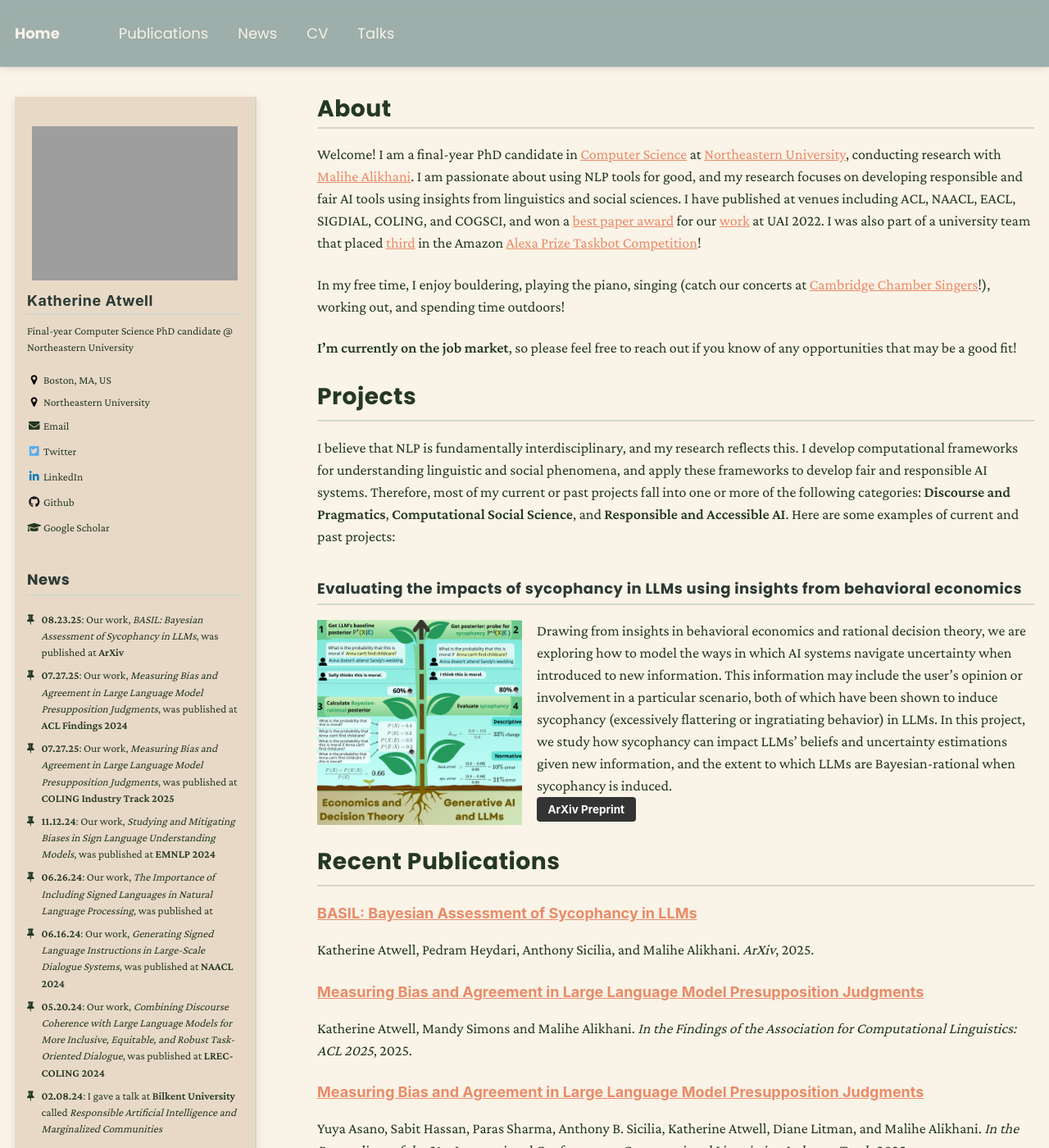
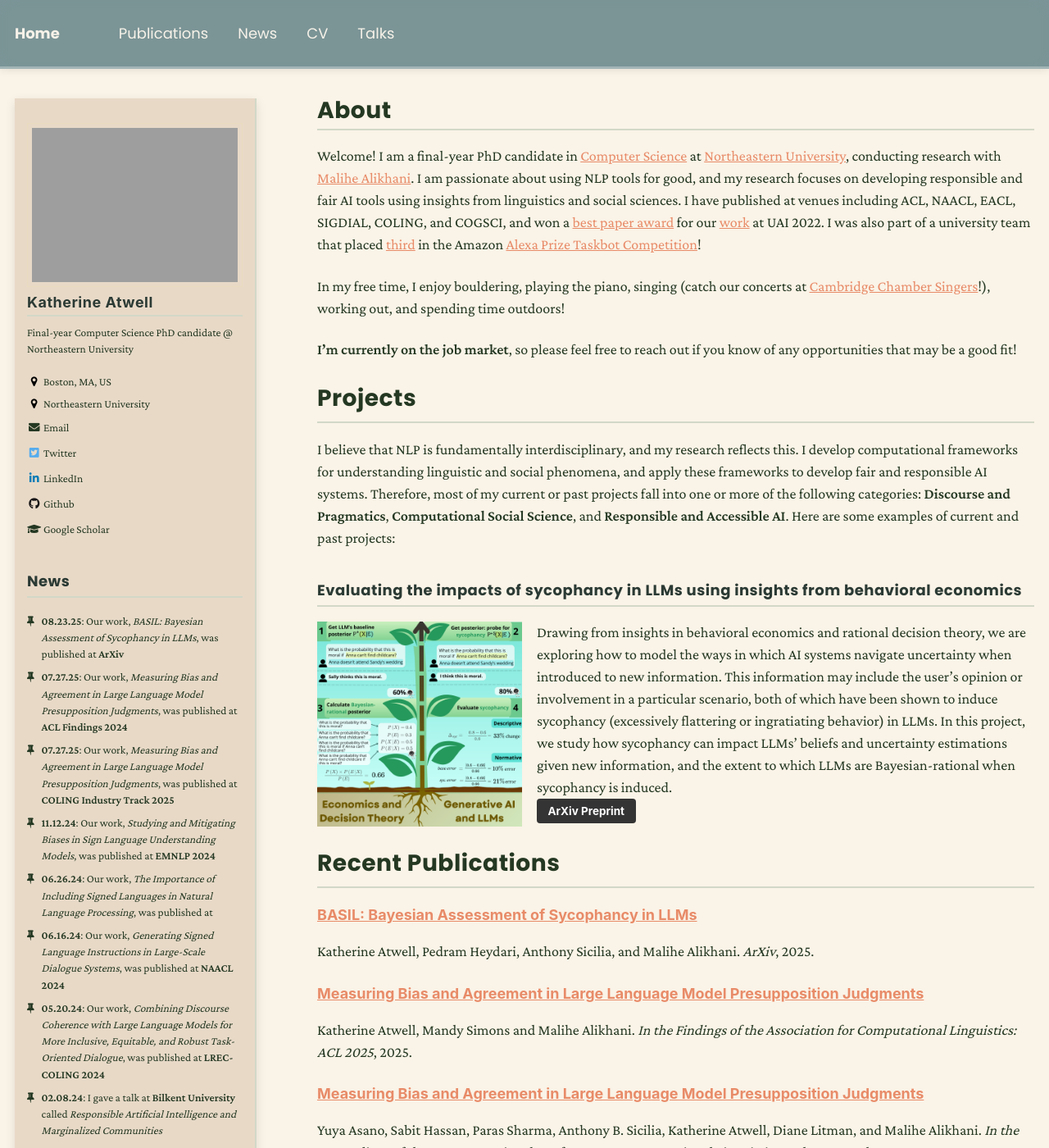
Before and after one commit to katherine-atwell/katherine-atwell.github.io, a Jekyll site: the page built from _pages/about.md, in a window 1280 px wide and 1400 px high. Shown: the whole window at 82% size. Built offline with Jekyll 4.4.1, drawn with Linux system fonts in a browser that asks for light colours; nearby versions of some CDN libraries.

Commit message:
reduce transparency of masthead and add more of a border

```diff
--- a/_sass/_masthead.scss
+++ b/_sass/_masthead.scss
@@ -31,7 +31,7 @@
   }
   backdrop-filter: blur(10px) saturate(150%);
   -webkit-backdrop-filter: blur(10px) saturate(150%);
-  border-bottom: 1px solid rgba(255, 255, 255, 0.3);
+  border-bottom: 3px solid rgba(255, 255, 255, 0.3);
   box-shadow: 0 1px 10px rgba(0, 0, 0, 0.1);
   // background-color: linear-gradient(
   //   to bottom,
--- a/_sass/_variables.scss
+++ b/_sass/_variables.scss
@@ -58,7 +58,7 @@ $type-size-8                : 0.625em;  // ~10px
    $border-color: #e9dcbe;
    $footer-background-color: #e9dcbe;
    $link-color: #E88B68; //#d9863f; //#343434;
-   $masthead-color: #406B7480; //#273627;
+   $masthead-color: #406B74B0; //#273627;
    $masthead-link-color: #f7f2e9;
    $masthead-link-color-hover: #E88B68; //#d9863f; //#f7f2e9;
    $navicon-link-color-hover: #E88B68; // #d9863f; //mix(#f7f2e9, $text-color, 20%);
```
